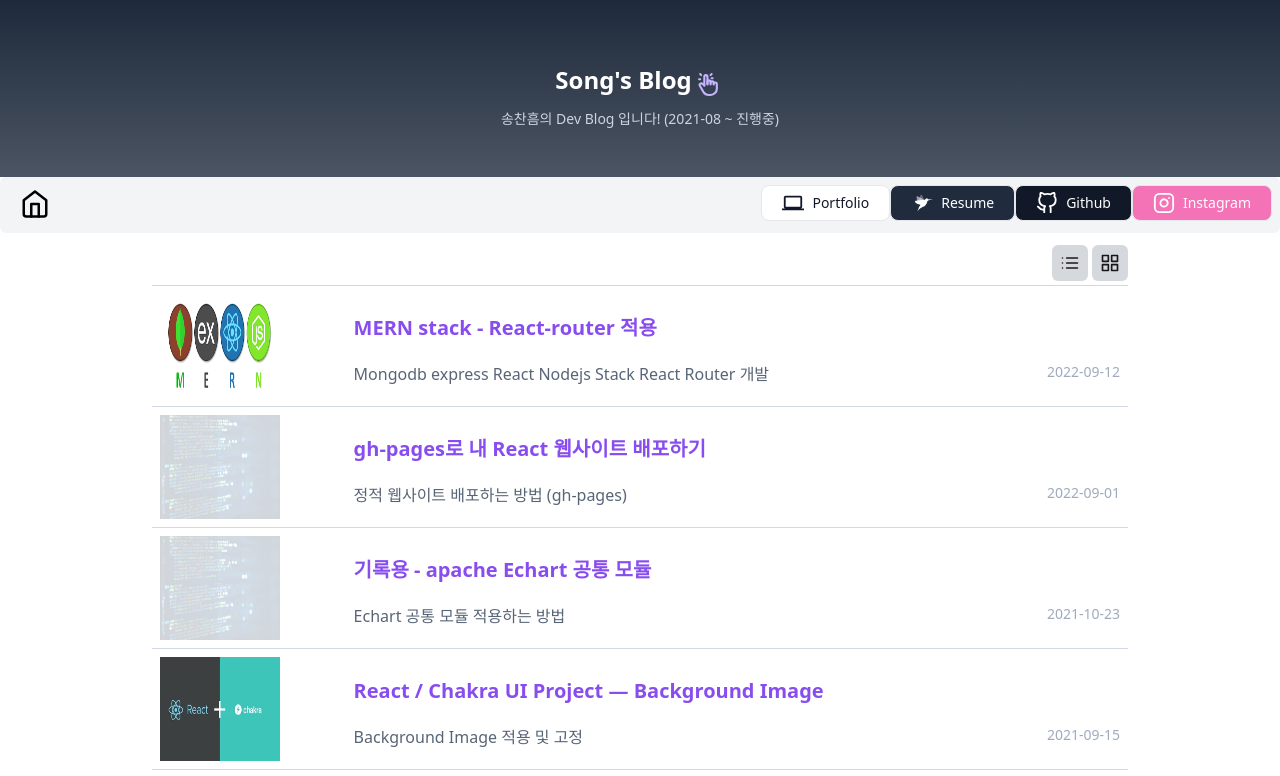
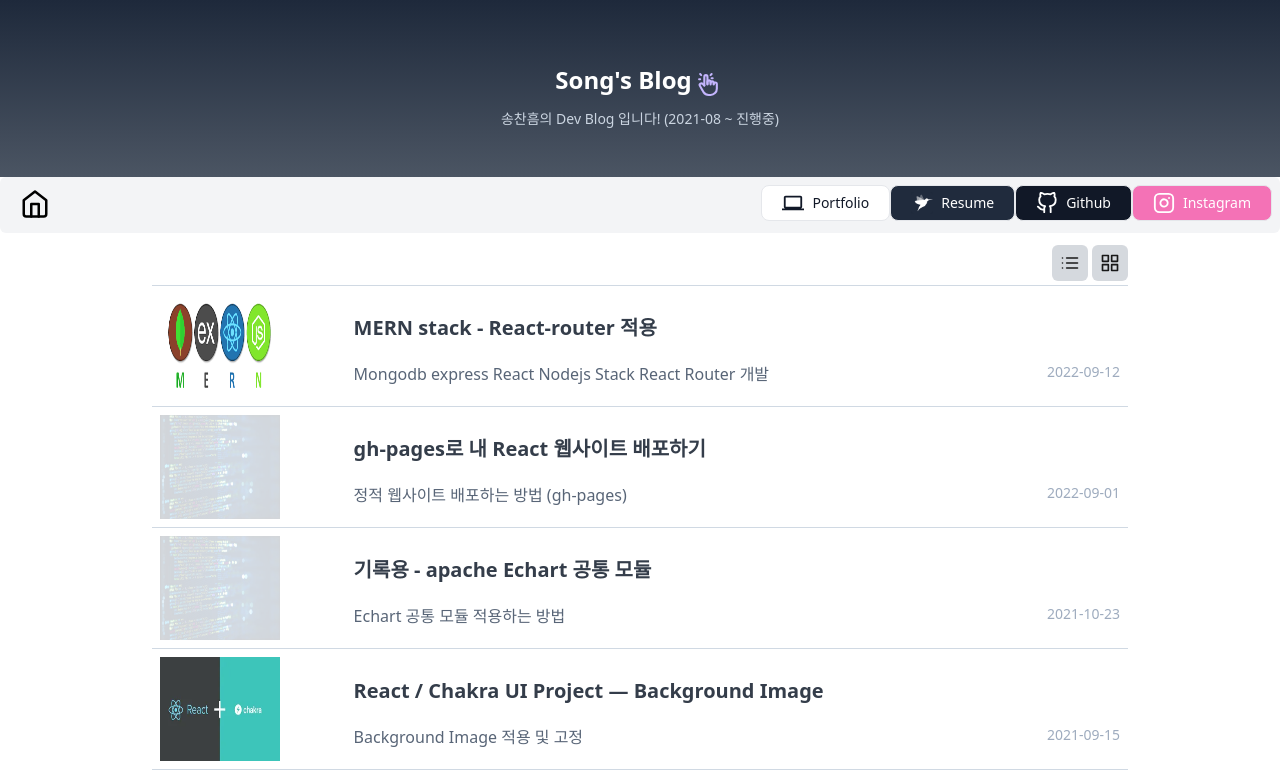
Before and after one commit to Songchanheum/songsblog, a Next.js app: page /blog/1 in a window 1280 px wide. Shown: the top 776 px of the page. Built offline with nearby package versions, Linux system fonts and the light colour scheme.

Commit message:
style(posts): post preview title 관련 내용 수정

```diff
--- a/components/PostPreview.tsx
+++ b/components/PostPreview.tsx
@@ -28,7 +28,7 @@ const PostPreview = (props: PostMetadata) => {
             height={68}
           />
         </div>
-        <h2 className="md:col-span-6 text-xl mt-5 mb-3 lg:col-span-8 font-bold text-violet-600">
+        <h2 className="md:col-span-6 md:text-xl text-lg mt-5 mb-3 lg:col-span-8 font-bold text-gray-800">
           {props.title}
         </h2>
         <p className="lg:col-span-6 md:col-span-4 text-slate-600 mb-3">
```
